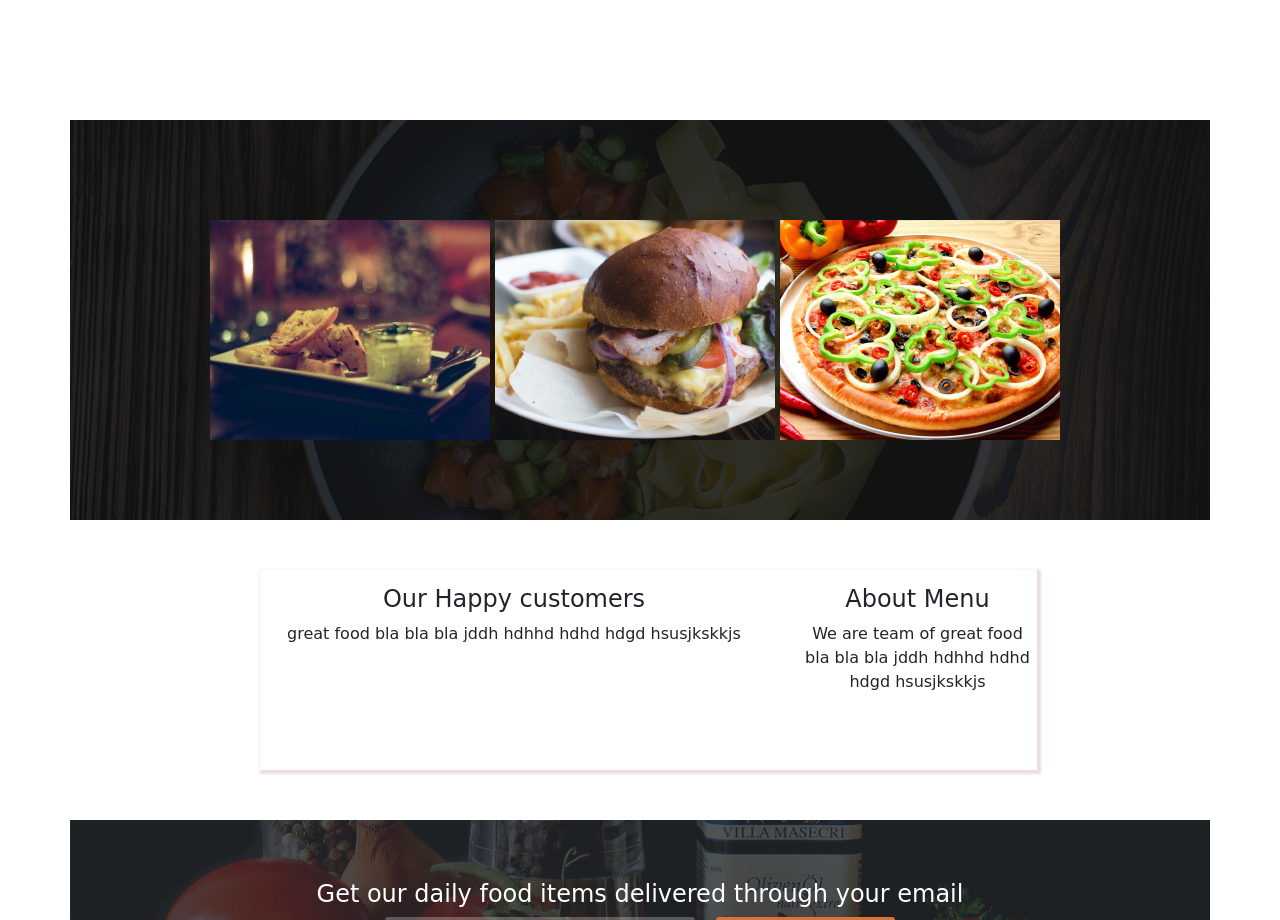
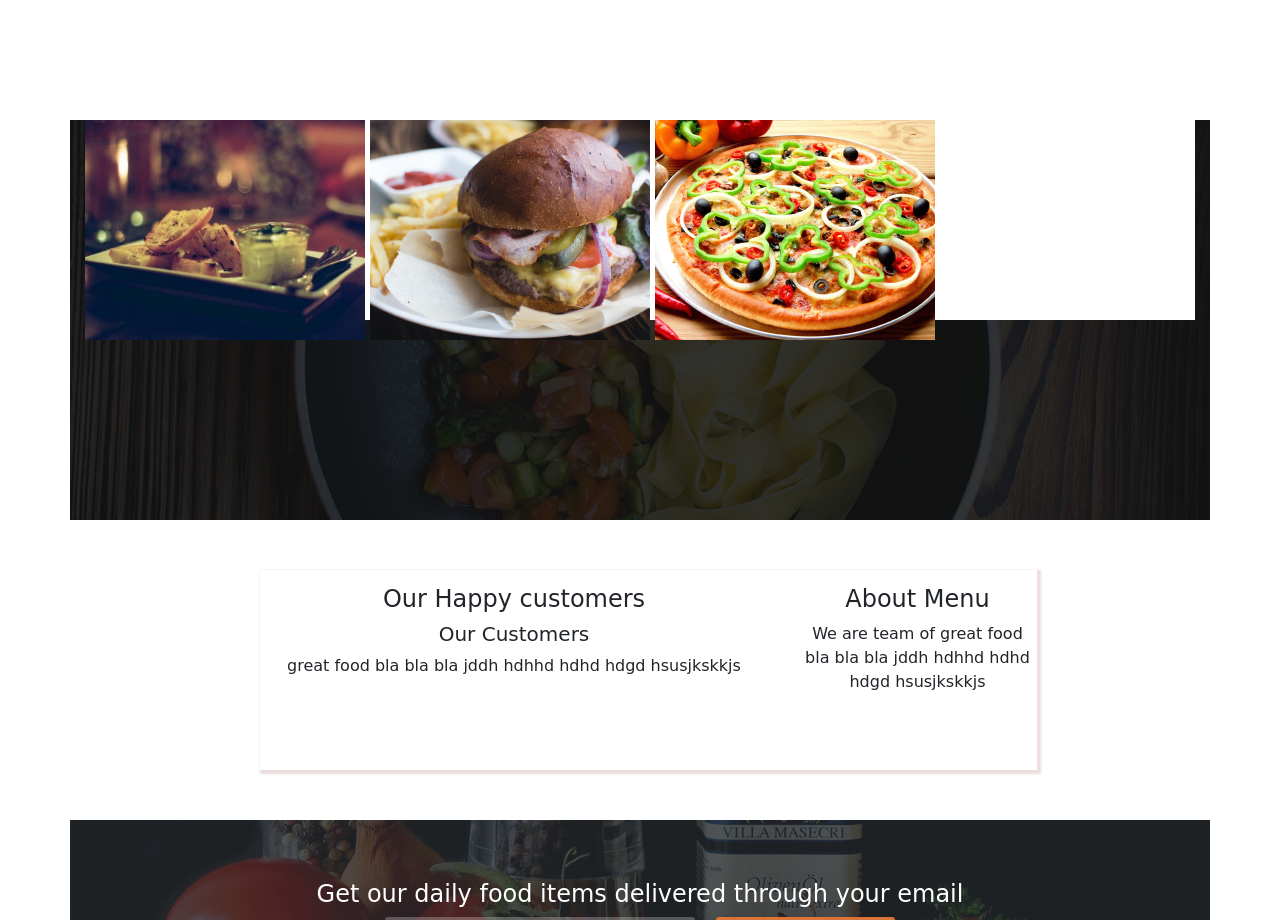
Before and after one commit to moha-abdul/project-2, a plain HTML site: page index.html in a window 1280 px wide. Shown: the part 1880-2800 px from the top of the page. Drawn offline with Linux system fonts and the light colour scheme.

Commit message:
Edit customer section

```diff
--- a/css/styles.css
+++ b/css/styles.css
@@ -96,10 +96,11 @@
 }
 .gallery {
   height: 200px;
-  margin-top: 100px;
-  margin-right: 125px;
-  margin-bottom: 50px;
-  margin-left: 125px;
+  margin-top: 0px;
+  margin-right: 0px;
+  margin-bottom: 0px;
+  margin-left: 0px;
+  background-color: #fff;
 }
 .my-logos {
   text-align: center;
--- a/index.html
+++ b/index.html
@@ -105,6 +105,7 @@
           <div class="row">
             <div class="col-md-8 customers">
               <h4>Our Happy customers</h4>
+              <h5>Our Customers</h5>
               <p>great food bla bla bla jddh hdhhd hdhd hdgd hsusjkskkjs</p>
             </div>
             <div class="col-md-4 menu">
```
